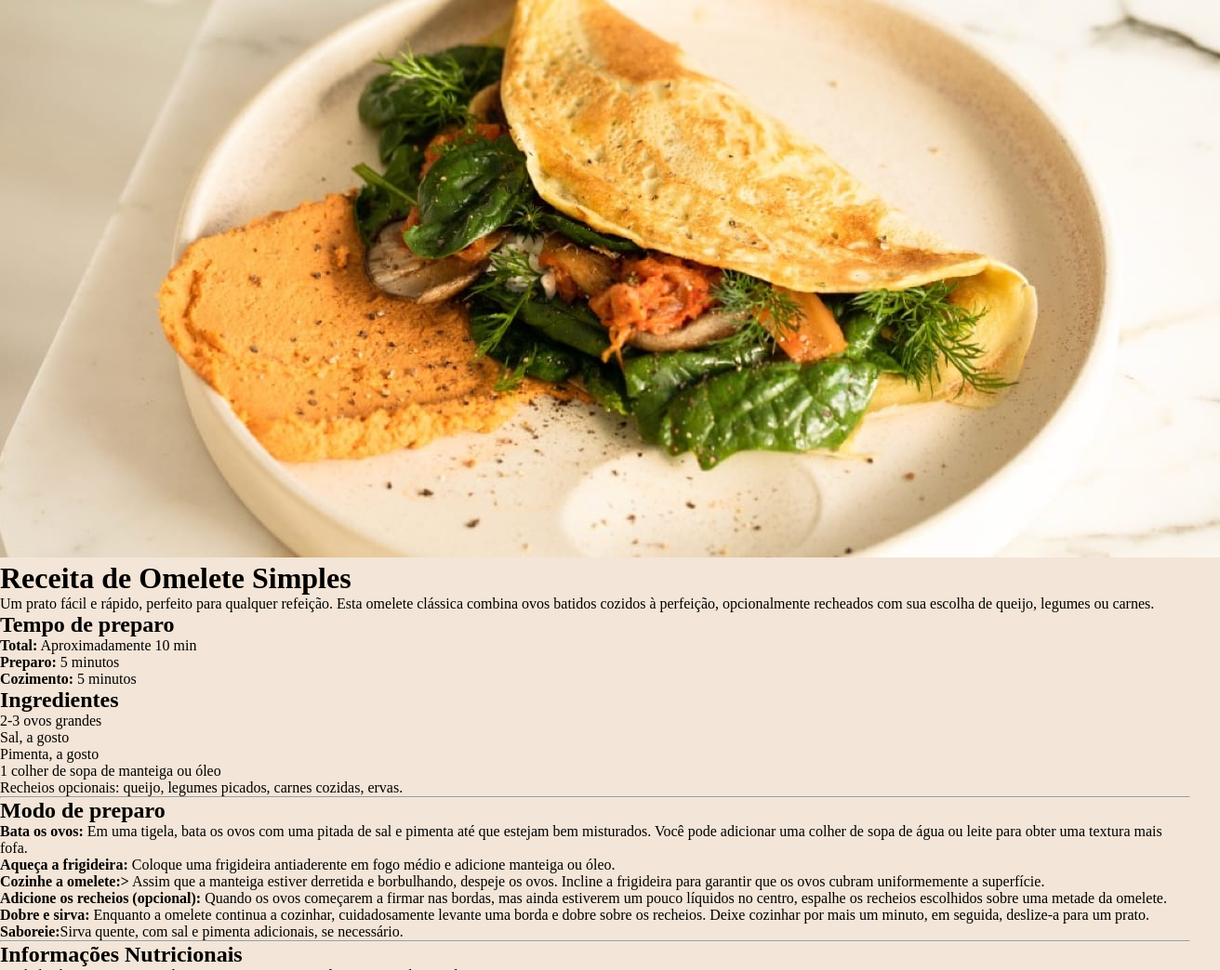
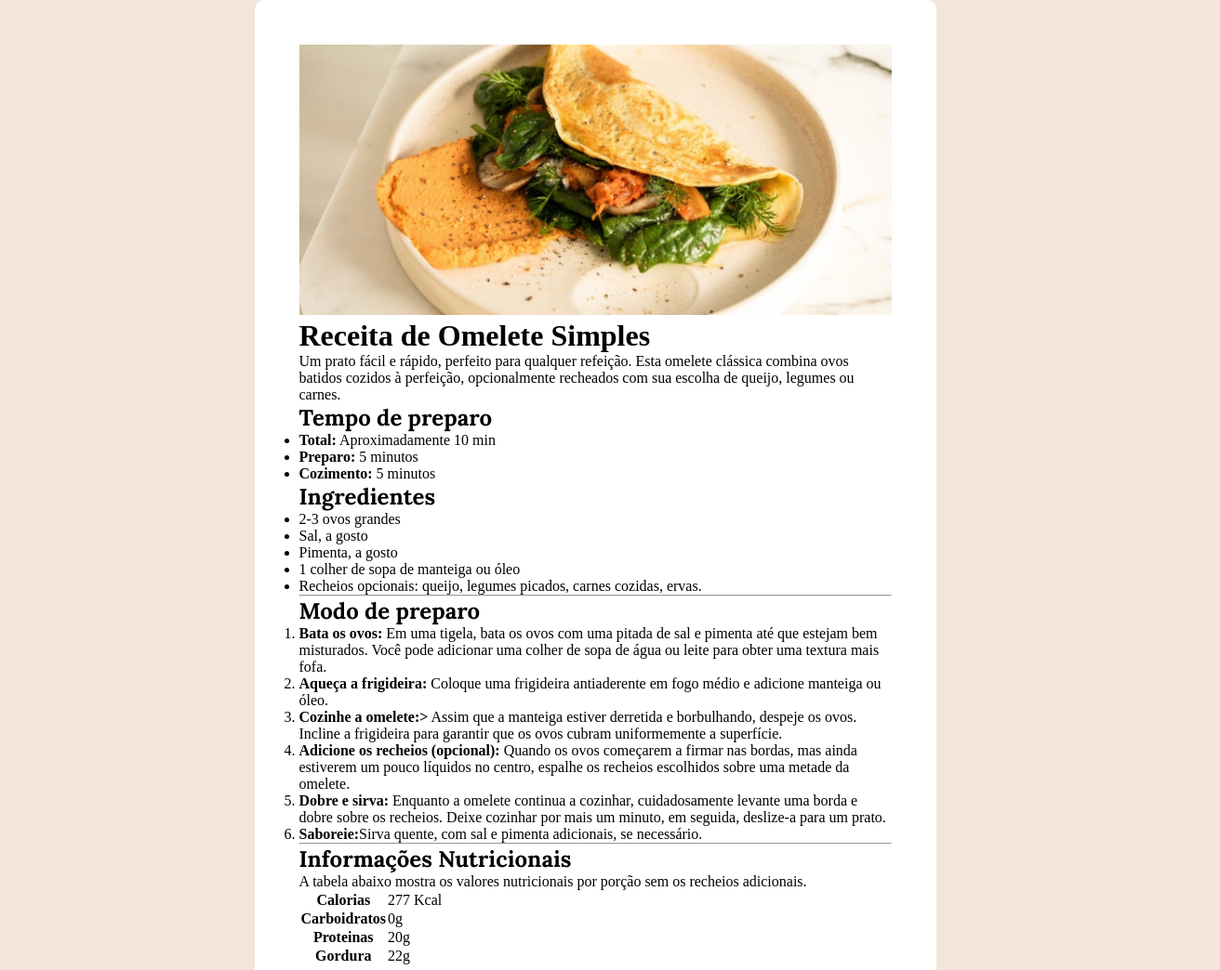
Before and after one commit to Fael011/Receita, a plain HTML site: page index.html in a window 1280 px wide. Shown: the top 1044 px of the page at 93% size, 1312 px wide, since content can reach past the window. Drawn offline with Linux system fonts and the light colour scheme.

Commit message:
Desenvolvumento do CSS - Estilzação da div principal

```diff
--- a/style.css
+++ b/style.css
@@ -7,3 +7,19 @@
 body{
     background-color: #f3e5d7;
 }
+
+body > div{
+    max-width: 733px;
+    background-color: #fff;
+    padding: 3rem;
+    margin-inline: auto;
+    border-radius: 10px;
+}
+
+div img{
+    width: 100%;
+}
+
+h2{
+    font-family: "Lora", serif;
+}
```
